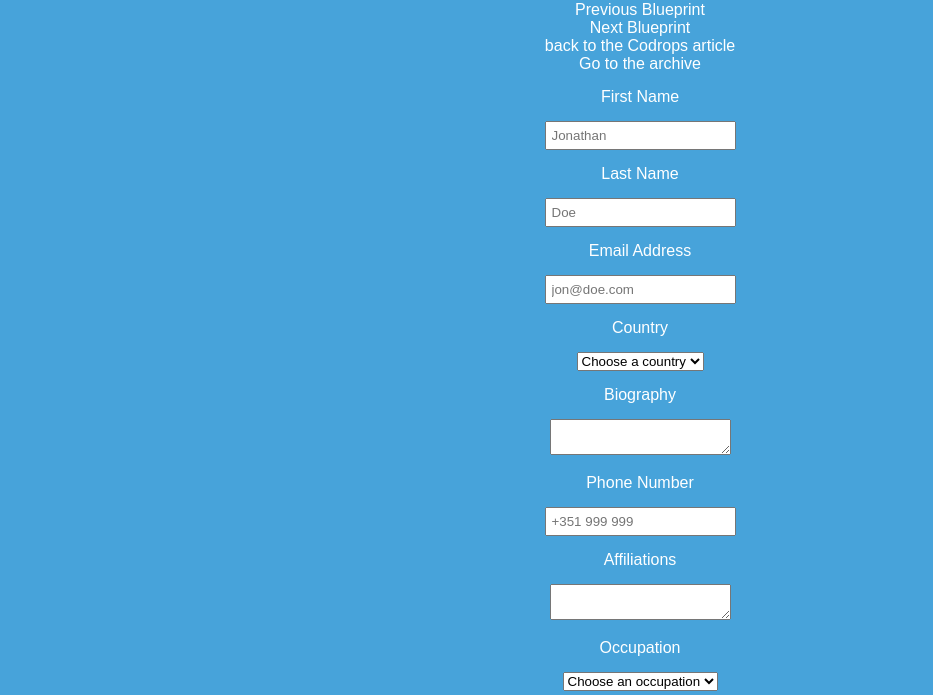
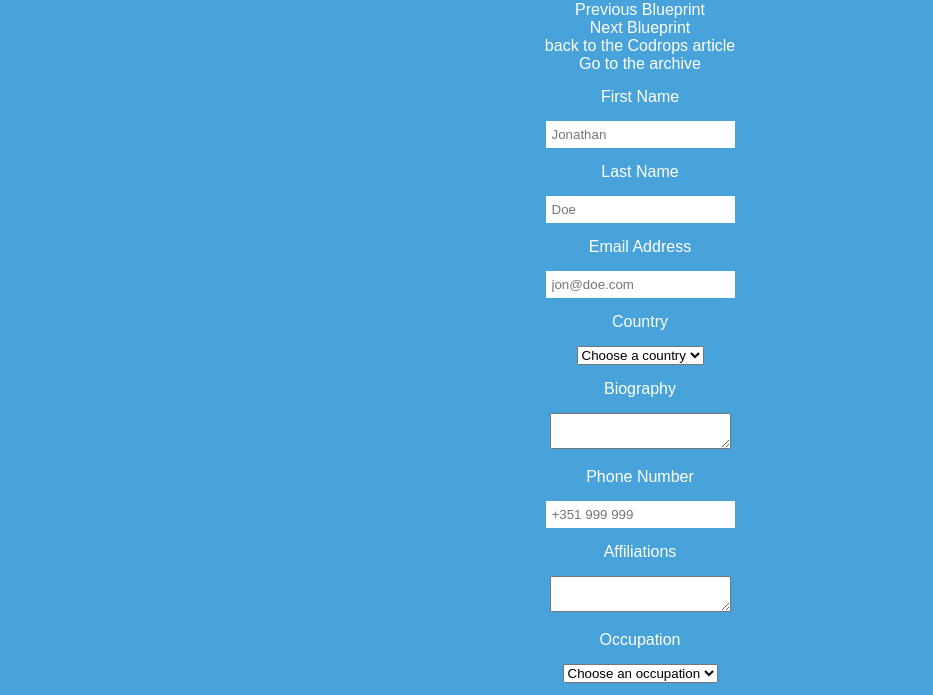
Before and after one commit to TIY-Durham/TIY-Assignments, a website: page MultiColumnForm/index.html in a window 1280 px wide. Shown: the part 105-800 px from the top of the page, without its empty margins (0-933 px from the left). Drawn offline with Linux system fonts and the light colour scheme.

Commit message:
stupid border

```diff
--- a/MultiColumnForm/css/styles.css
+++ b/MultiColumnForm/css/styles.css
@@ -40,7 +40,7 @@ label {
 }
 
 input {
-  border: solid, #fffff; 1px;
+  border: solid, white, 1px;
   padding: 5px;
 
 }
```
